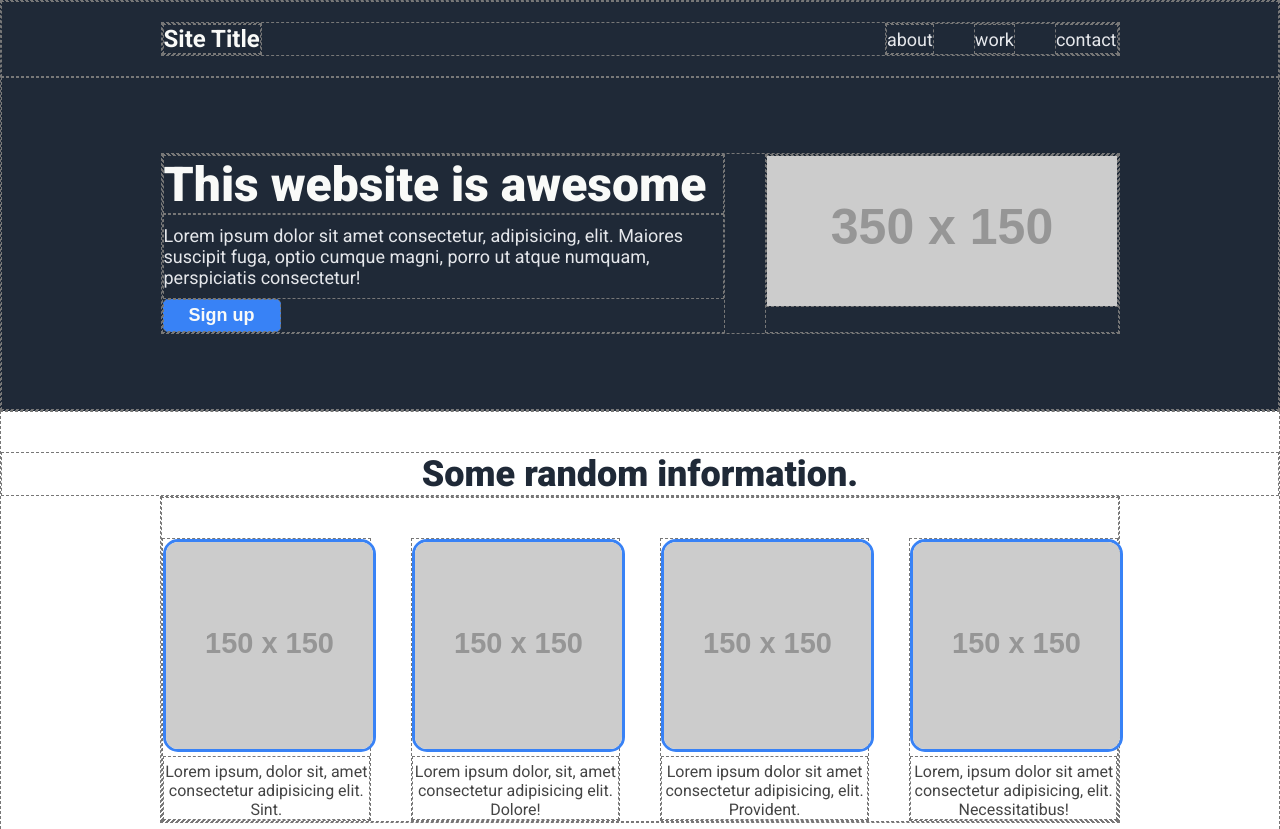
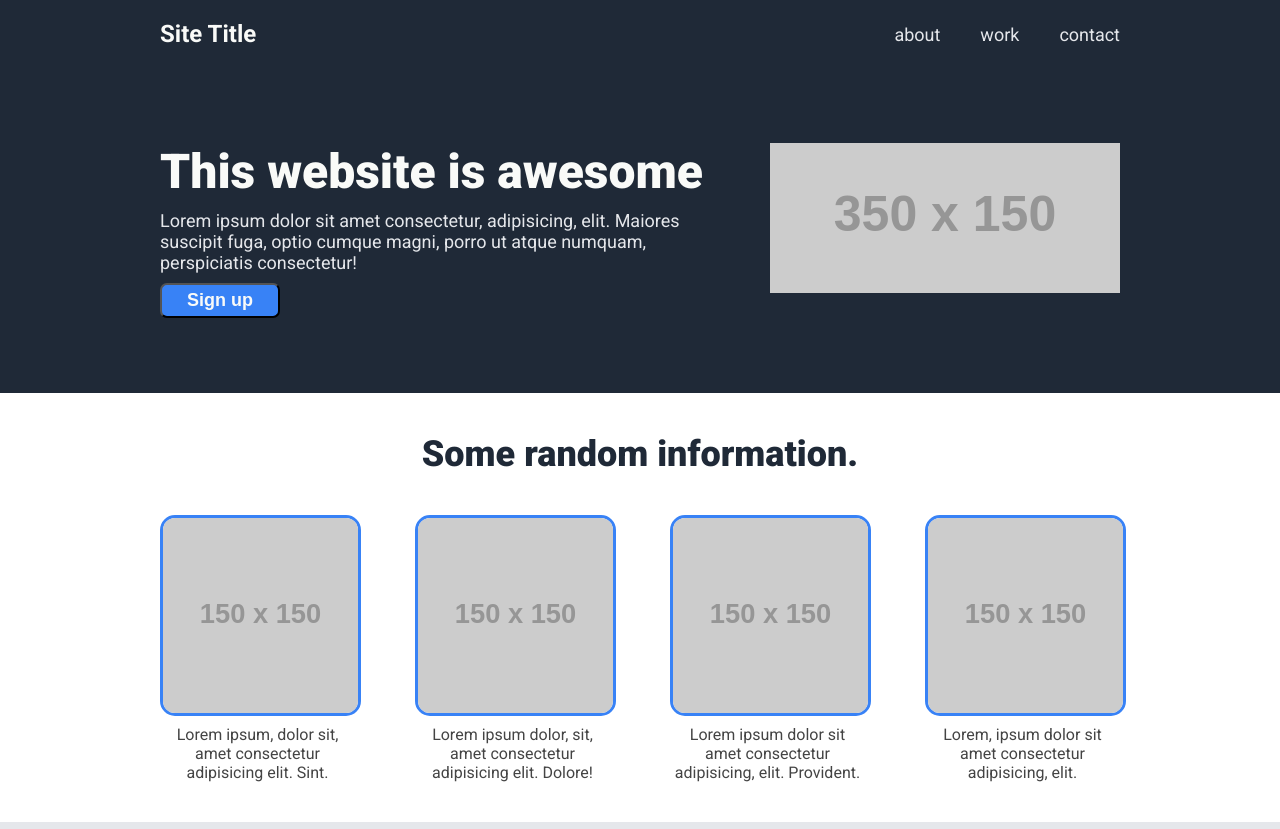
Before and after one commit to kdevw/flexbox-landing-page, a plain HTML site: page index.html in a window 1280 px wide. Shown: the top 829 px of the page. Drawn offline with Linux system fonts and the light colour scheme; placeholder pictures from the web are drawn by us.

Commit message:
Remove utility/debugging borders, finishing touches and adjustments.

```diff
--- a/index.html
+++ b/index.html
@@ -63,7 +63,7 @@
                 </div>
                 <div class="card">
                     <img class="border-blue" src="https://via.placeholder.com/150" alt="">
-                    <p>Lorem, ipsum dolor sit amet consectetur adipisicing, elit. Necessitatibus!</p>
+                    <p>Lorem, ipsum dolor sit amet consectetur adipisicing, elit.</p>
                 </div>
             </div><!-- / .cards-container -->
         </div><!-- / .container -->
--- a/style.css
+++ b/style.css
@@ -3,7 +3,7 @@
 * {
 	margin: 0;
 	padding: 0;
-	border: 1px dashed #777;
+	/*border: 1px dashed #777;*/
 }
 
 html, body {
@@ -81,7 +81,7 @@ html, body {
 /* button(s) */
 button {
 	padding: 5px 25px;
-	border-radius: 5px;
+	border-radius: 7px;
 	font-weight: bold;
 	font-size: 18px;
 	cursor: pointer;
@@ -121,7 +121,7 @@ button {
 	padding: 40px 0 0;
 	/*flex: 1;*/
 	justify-content: space-between;
-	gap: 40px;
+	gap: 60px;
 }
 
 .card {
```
